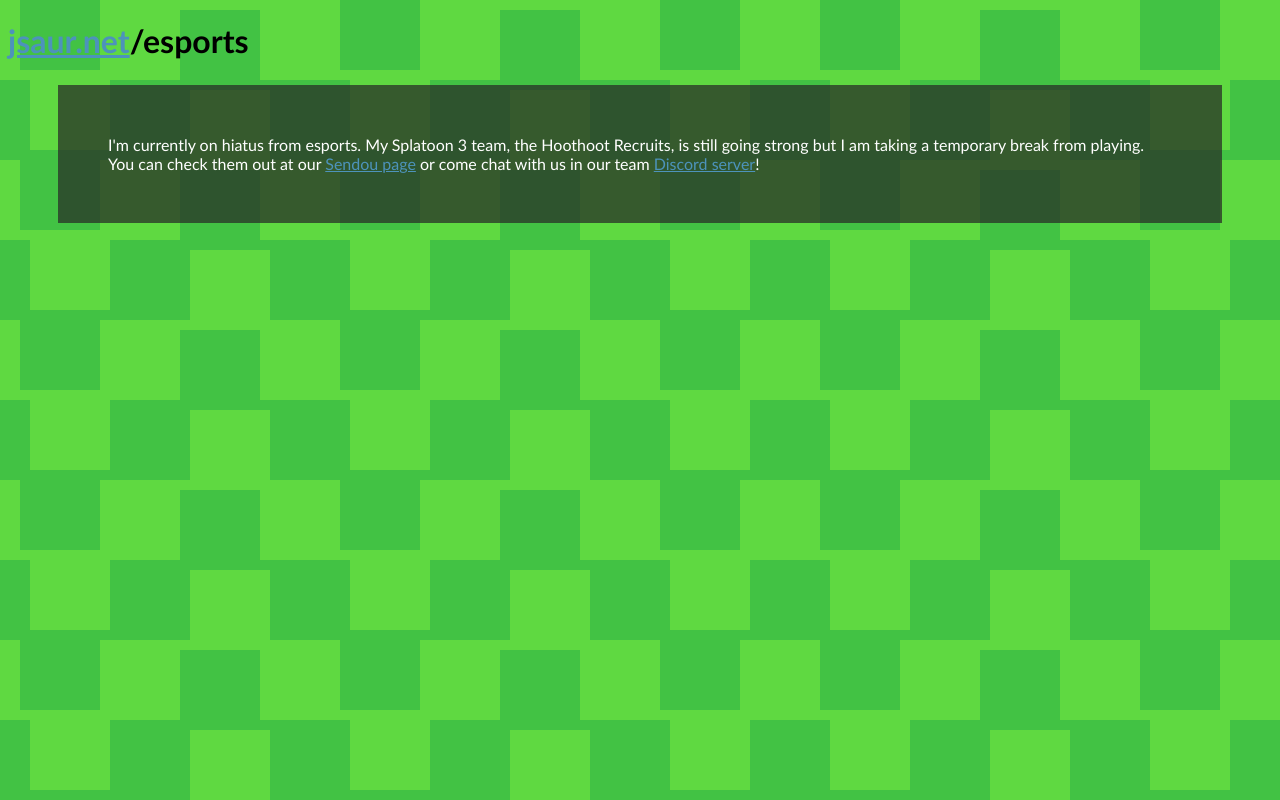
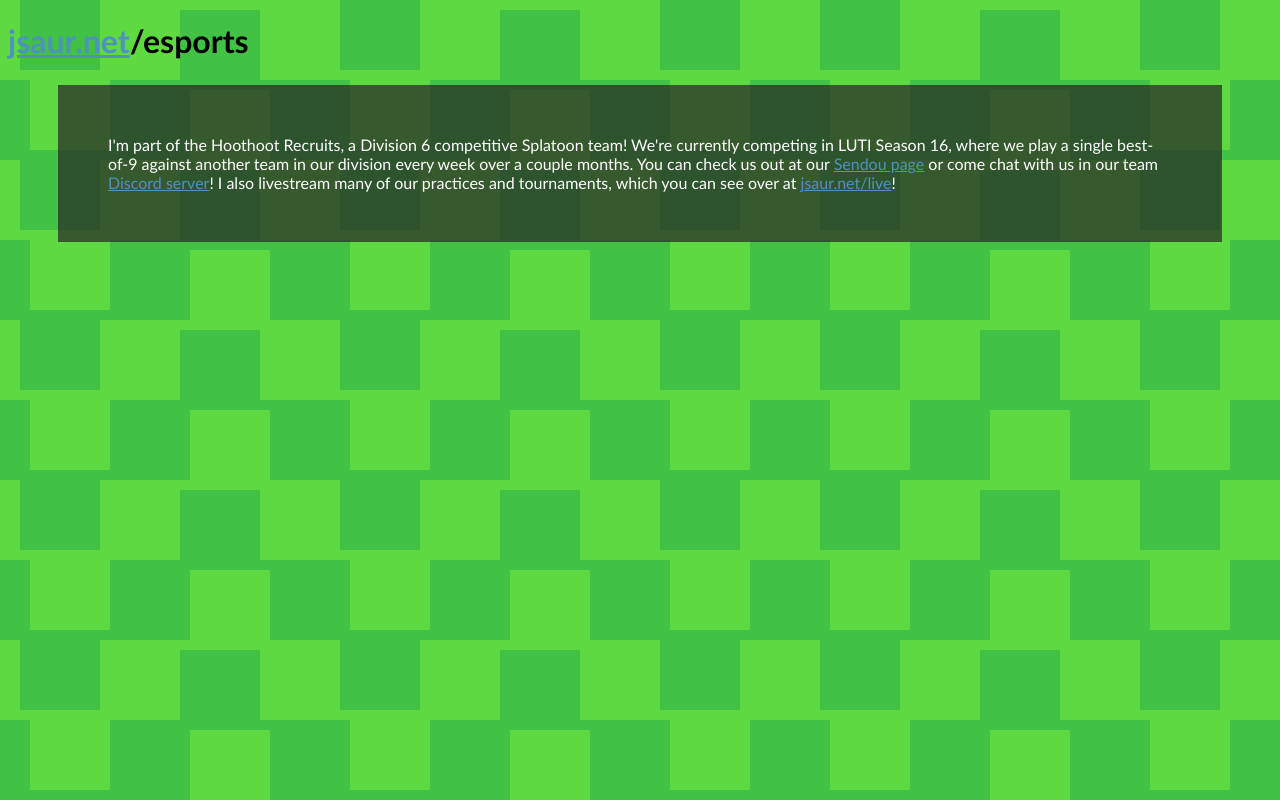
Before and after one commit to jsaur92/jsaur.net, a plain HTML site: page esports/index.html in a window 1280 px wide. Drawn offline with Linux system fonts and the light colour scheme.

Commit message:
updated for LUTI season 16

```diff
--- a/esports/index.html
+++ b/esports/index.html
@@ -8,7 +8,7 @@
   <h1> <a href="../index.html">jsaur.net</a>/esports</h1>
 
   <p>
-  I'm currently on hiatus from esports. My Splatoon 3 team, the Hoothoot Recruits, is still going strong but I am taking a temporary break from playing. You can check them out at our <a href = "https://sendou.ink/t/hoothoot-recruits">Sendou page</a> or come chat with us in our team <a href = "https://discord.gg/DtJX5V7E47">Discord server</a>!
+    I'm part of the Hoothoot Recruits, a Division 6 competitive Splatoon team! We're currently competing in LUTI Season 16, where we play a single best-of-9 against another team in our division every week over a couple months. You can check us out at our <a href = "https://sendou.ink/t/hoothoot-recruits">Sendou page</a> or come chat with us in our team <a href = "https://discord.gg/DtJX5V7E47">Discord server</a>! I also livestream many of our practices and tournaments, which you can see over at <a href = "https/jsaur.net/live">jsaur.net/live</a>!
   </p>
 
 </body>
```
Also changed, not shown: live/index.html (+1 -2 lines).
